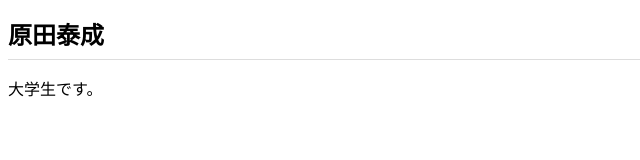
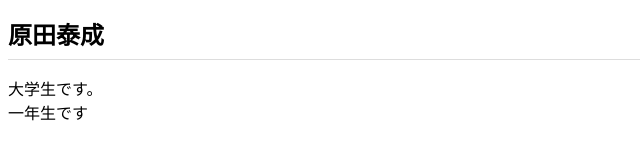
Before and after one commit to taiseemaru/taiseemaru.github.io, a plain HTML site: page index.html in a window 1280 px wide. Shown: the full height of the page, 0-640 px from the left. Drawn offline with Linux system fonts and the light colour scheme.

Commit message:
Add files via upload

```diff
--- a/index.html
+++ b/index.html
@@ -9,6 +9,6 @@
 </head>
 <body>
   <h1>原田泰成</h1>
-  <p>大学生です。</p>
+  <p>大学生です。<br>一年生です</p>
 </body>
 </html>
```
